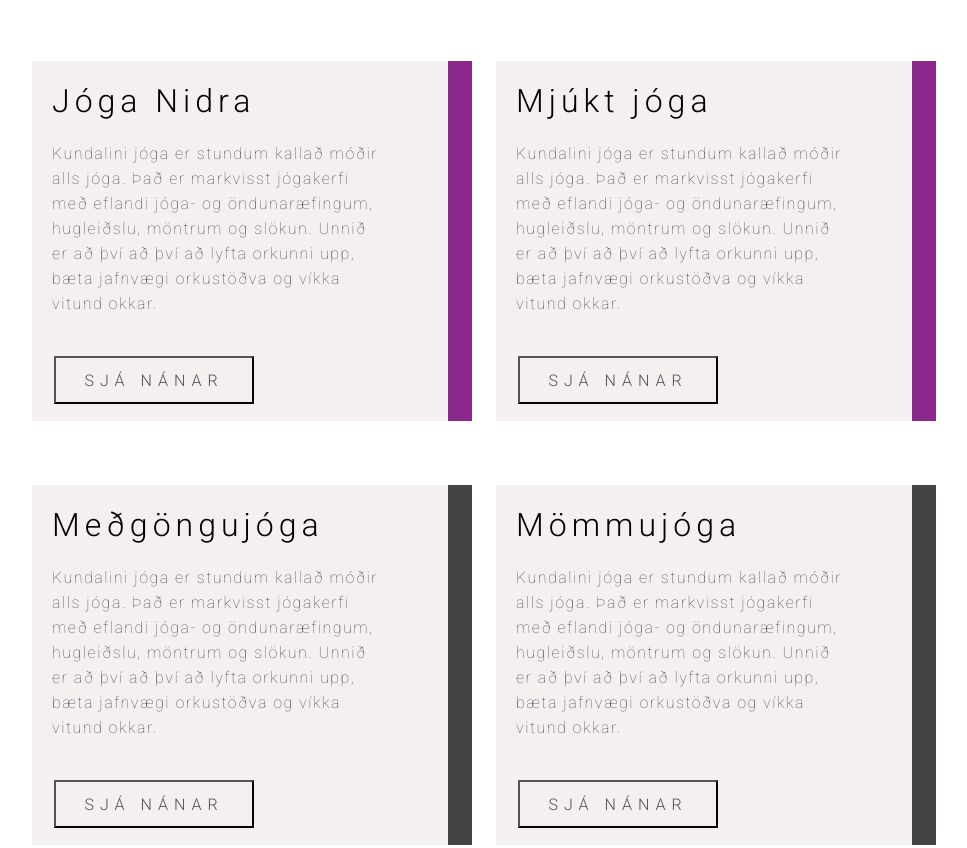
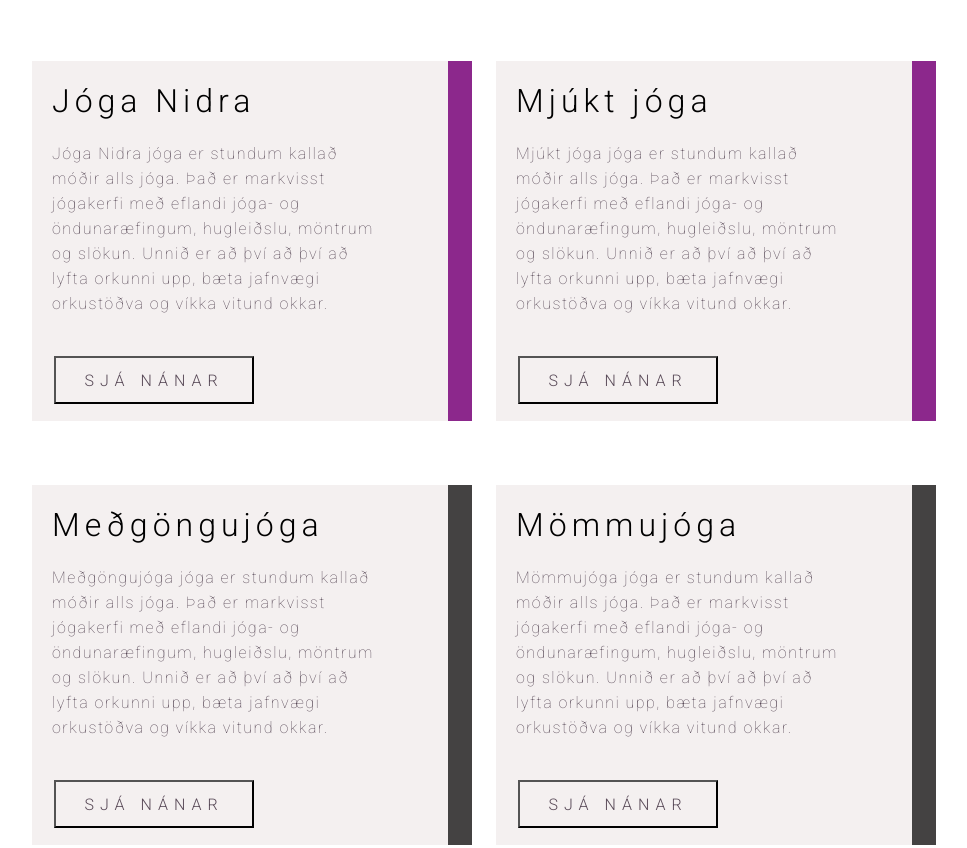
Before and after one commit to Hildastefans/Lokav_kodun_jogasetrid, a plain HTML site: page oll_namskeid.html in a window 1280 px wide. Shown: the part 987-1835 px from the top of the page, without its empty margins (16-983 px from the left). Drawn offline with Linux system fonts and the light colour scheme.

Commit message:
námskeið

```diff
--- a/js/main.js
+++ b/js/main.js
@@ -1,150 +1,126 @@
-/** Öll Námskeið **/
-
-/** Finna HTML elementin */
-// ath þetta er ur öðru verkefni sem ég er að reyna að fara eftir.
-var addCardDiv = document.getElementById ("addCardDiv")
-var myDiv = document.getElementById ("cardsDiv")
-var showAddCardDiv = document.getElementById("showAddCardDiv")
-
-var addButton = document.getElementById ("addButton")
-
-
-// sækja eða ná í námskeiðin í arrey
-var AllClasses = getElementById("AllClasses")
-var container_all_classes = document.getElementsByClassName
-
-
-// er kannski nóg að hafa aðeins container fyrir title, sucText og button??
-var title = document.getElementById ("title")
-var subText = document.getElementById ("subText")
-var button = document.getElementById ("button")
-
-
-var searchInput = document.getElementById ("myInputSearch")
-
-
 /****** ÖLL NÁMSKEIÐ ******/
 
 // Array á námskeiðum
 
-var AllClasses = [
+var allClasses = [
     {
-        title: "Kundalini jógas",
+        title: "Kundalini jóga",
         subText: "Kundalini jóga er stundum kallað móðir alls jóga. Það er markvisst jógakerfi með eflandi jóga- og öndunaræfingum, hugleiðslu, möntrum og slökun. Unnið er að því að því að lyfta orkunni upp, bæta jafnvægi orkustöðva og víkka vitund okkar.",
         button: "Sjá nánar",
+        type: "open",
     }
     ,
     {
         title: "Hatha jóga",
         subText: "HATHA er ein þekktasta tegund jóga á vesturlöndunum. HA þýðir sól og THA þýðir máni. Unnið er með jógastöður (asana), öndun (pranayama) og slökun. Jafnvægi styrkist í innkirtlakerfinu, taugakerfinu, vöðvum, stoðkerfi og ónæmiskerfi.",
         button: "Sjá nánar",
+        type: "open",
     }
     ,
     {
         title: "Jóga Nidra",
         subText: "Jóga Nidra jóga er stundum kallað móðir alls jóga. Það er markvisst jógakerfi með eflandi jóga- og öndunaræfingum, hugleiðslu, möntrum og slökun. Unnið er að því að því að lyfta orkunni upp, bæta jafnvægi orkustöðva og víkka vitund okkar.",
         button: "Sjá nánar",
+        type: "open",
     }
     ,
     {
         title: "Mjúkt jóga",
         subText: "Mjúkt jóga jóga er stundum kallað móðir alls jóga. Það er markvisst jógakerfi með eflandi jóga- og öndunaræfingum, hugleiðslu, möntrum og slökun. Unnið er að því að því að lyfta orkunni upp, bæta jafnvægi orkustöðva og víkka vitund okkar.",
         button: "Sjá nánar",
+        type: "open",
     }
     ,
     {
         title: "Meðgöngujóga",
         subText: "Meðgöngujóga jóga er stundum kallað móðir alls jóga. Það er markvisst jógakerfi með eflandi jóga- og öndunaræfingum, hugleiðslu, möntrum og slökun. Unnið er að því að því að lyfta orkunni upp, bæta jafnvægi orkustöðva og víkka vitund okkar.",
         button: "Sjá nánar",
+        type: "closed",
     }
     ,
     {
         title: "Mömmujóga",
         subText: "Mömmujóga jóga er stundum kallað móðir alls jóga. Það er markvisst jógakerfi með eflandi jóga- og öndunaræfingum, hugleiðslu, möntrum og slökun. Unnið er að því að því að lyfta orkunni upp, bæta jafnvægi orkustöðva og víkka vitund okkar.",
         button: "Sjá nánar",
+        type: "closed",
     }
     ,
     {
         title: "Parajóga",
         subText: "Parajóga jóga er stundum kallað móðir alls jóga. Það er markvisst jógakerfi með eflandi jóga- og öndunaræfingum, hugleiðslu, möntrum og slökun. Unnið er að því að því að lyfta orkunni upp, bæta jafnvægi orkustöðva og víkka vitund okkar.",
         button: "Sjá nánar",
+        type: "closed",
     }
     ,
     {
         title: "Núvitund",
         subText: "Núvitund jóga er stundum kallað móðir alls jóga. Það er markvisst jógakerfi með eflandi jóga- og öndunaræfingum, hugleiðslu, möntrum og slökun. Unnið er að því að því að lyfta orkunni upp, bæta jafnvægi orkustöðva og víkka vitund okkar.",
         button: "Sjá nánar",
+        type: "closed",
     }
     ,
     {
         title: "Krakkajóga",
         subText: "Krakkajóga jóga er stundum kallað móðir alls jóga. Það er markvisst jógakerfi með eflandi jóga- og öndunaræfingum, hugleiðslu, möntrum og slökun. Unnið er að því að því að lyfta orkunni upp, bæta jafnvægi orkustöðva og víkka vitund okkar.",
         button: "Sjá nánar",
+        type: "closed",
     }
     ,
     {
         title: "Jóga fyrir 60+",
         subText: "60+ jóga er stundum kallað móðir alls jóga. Það er markvisst jógakerfi með eflandi jóga- og öndunaræfingum, hugleiðslu, möntrum og slökun. Unnið er að því að því að lyfta orkunni upp, bæta jafnvægi orkustöðva og víkka vitund okkar.",
         button: "Sjá nánar",
+        type: "closed",
     }
     ,
     {
         title: "Karlajóga",
         subText: "Karlajóga er stundum kallað móðir alls jóga. Það er markvisst jógakerfi með eflandi jóga- og öndunaræfingum, hugleiðslu, möntrum og slökun. Unnið er að því að því að lyfta orkunni upp, bæta jafnvægi orkustöðva og víkka vitund okkar.",
         button: "Sjá nánar",
+        type: "closed",
     }
     ,
     {
         title: "12 spor",
         subText: "12 spor til vellíðunar er stundum kallað móðir alls jóga. Það er markvisst jógakerfi með eflandi jóga- og öndunaræfingum, hugleiðslu, möntrum og slökun. Unnið er að því að því að lyfta orkunni upp, bæta jafnvægi orkustöðva og víkka vitund okkar.",
         button: "Sjá nánar",
+        type: "closed",
     }
 ] // array af námskeiðum
 
+// sækja eða ná í námskeiðin í arrey
+var container_all_classes = document.getElementById("container_all_classes")
 
 /** functions **/
-var AllClasses = function(AllClassesToDisplay){
-    myDiv.innerHTML = ""; // Tæma það sem er í div
+var displayAllClasses = function(allClassesToDisplay){
+    container_all_classes.innerHTML = ""; // Tæma það sem er í container
 
-    for(var i = 0; i<AllClassesToDisplay.length;i++){
-        var card = AllClassesToDisplay[i]
-        AllClasses(jogaClass)
+    for(var i = 0; i<allClassesToDisplay.length;i++){
+        var jogaClass = allClassesToDisplay[i]
+        displayClass(jogaClass)
     }
 
  }
- var AllClasses = function(card){
-    /** bæta við div-ið auka korti */
-        myDiv.innerHTML += `
-        <div class= "open_classes" >
-            <h1>${classes.title}</h1>
-            <p> ${classes.subText}</p>
-            <button>${classes.button}</button>
+
+ var displayClass = function(jogaClass){
+    var divClass = "open_classes"
+    if (jogaClass.type === "closed") {
+        divClass = "close_classes"
+     }
+    /** bæta við container-inn auka námskeiði */
+    container_all_classes.innerHTML += `
+        <div class= ${divClass} >
+            <h1>${jogaClass.title}</h1>
+            <p> ${jogaClass.subText}</p>
+            <button>${jogaClass.button}</button>
         </div>
         `
 }
 
-
-// Hér væri gott að gera breytu til að bæta nýju námskeiði við arrey-ið
-
-
-var makeNewclass = function() {
-    // Ef fyllt er í öll svæðin þá búa til kort en annars setja missing stíl á input-ið
-    if (headlineInput.value.length === 0) {
-        headlineInput.classList.add("missing")
-    } else {
-        headlineInput.classList.remove("missing")
-    }
-
-    var NewClass = {
-        title: headlineInput.value,
-        subText: textInput.value,
-        button: buttonInput.value,
-
-    }
-    return NewClass
+// Kalla í fallið ef ég er á námskeiðasíðunni
+if (container_all_classes) {
+    displayAllClasses(allClasses)
 }
-
-
 
 //XXXXXXXXXXXXXXXXXXXXXX  HÉR ERU KENNARAR  XXXXXXXXXXXXXXXXXXXXX
 
@@ -228,6 +204,9 @@ var teachers = [
 ] // array - kennarar
 
 
+var container_all_teachers = document.getElementById("container_all_teachers")
+
+
 
 
 
--- a/oll_namskeid.html
+++ b/oll_namskeid.html
@@ -51,8 +51,8 @@
                 <button class="price_button_right">Verðskrá</button>
         </div>
 
-        <section class="container_all_classes">
-
+        <section class="container_all_classes" id="container_all_classes">
+            <!--
                 <div class="open_classes">
                     <h1>Kundalini jóga</h1>
                     <p>Kundalini jóga er stundum kallað móðir alls jóga. Það er markvisst jógakerfi með eflandi jóga- og öndunaræfingum, hugleiðslu, möntrum og slökun. Unnið er að því að því að lyfta orkunni upp, bæta jafnvægi orkustöðva og víkka vitund okkar. </p>
@@ -136,7 +136,7 @@
                 <h1>Upplýsingar - Nýir iðkendur</h1>
            </button>
 
-
+-->
     </section>
 
 
```
Also changed, not shown: kennarar.html (+1 -1 lines).
